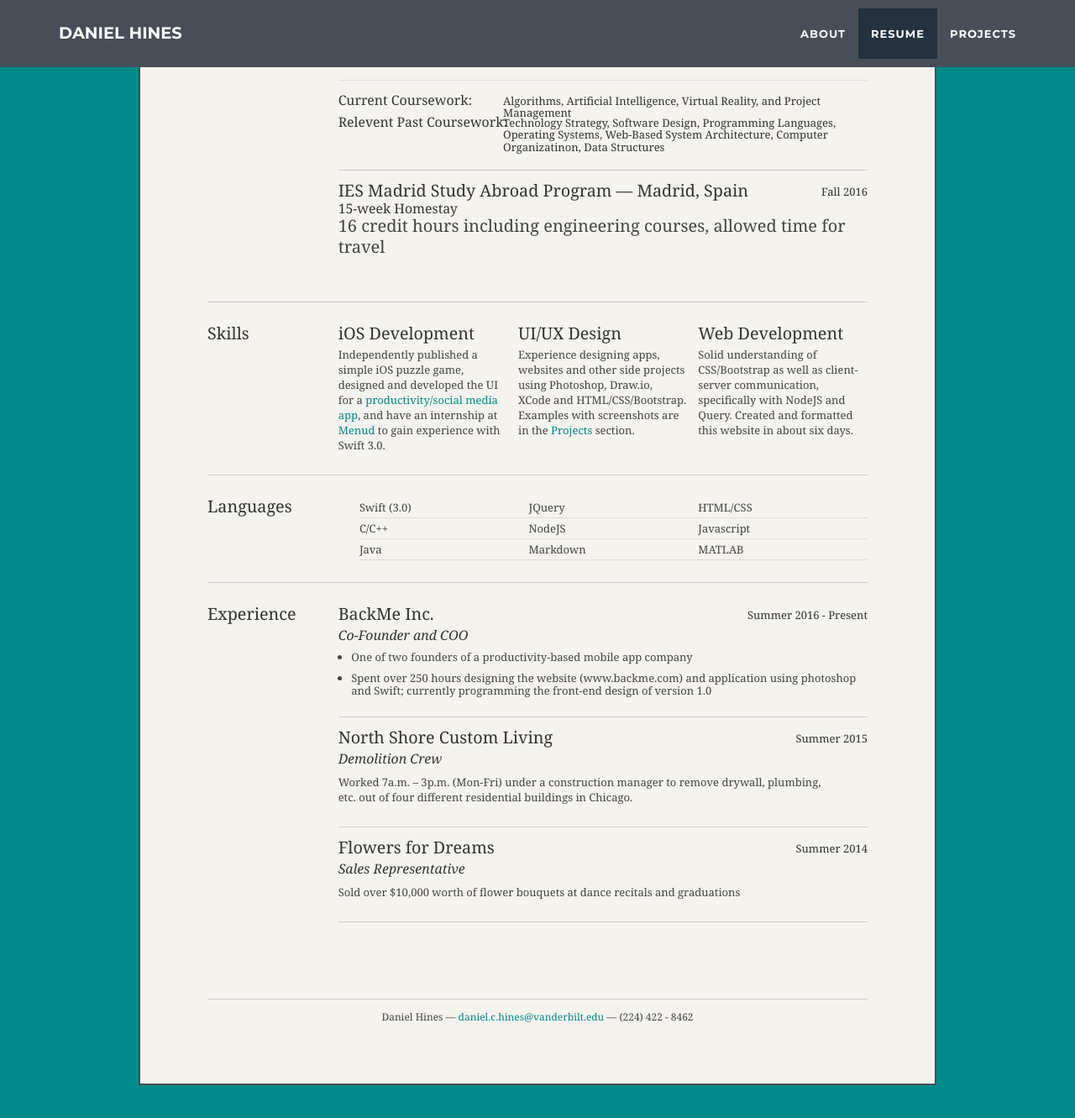
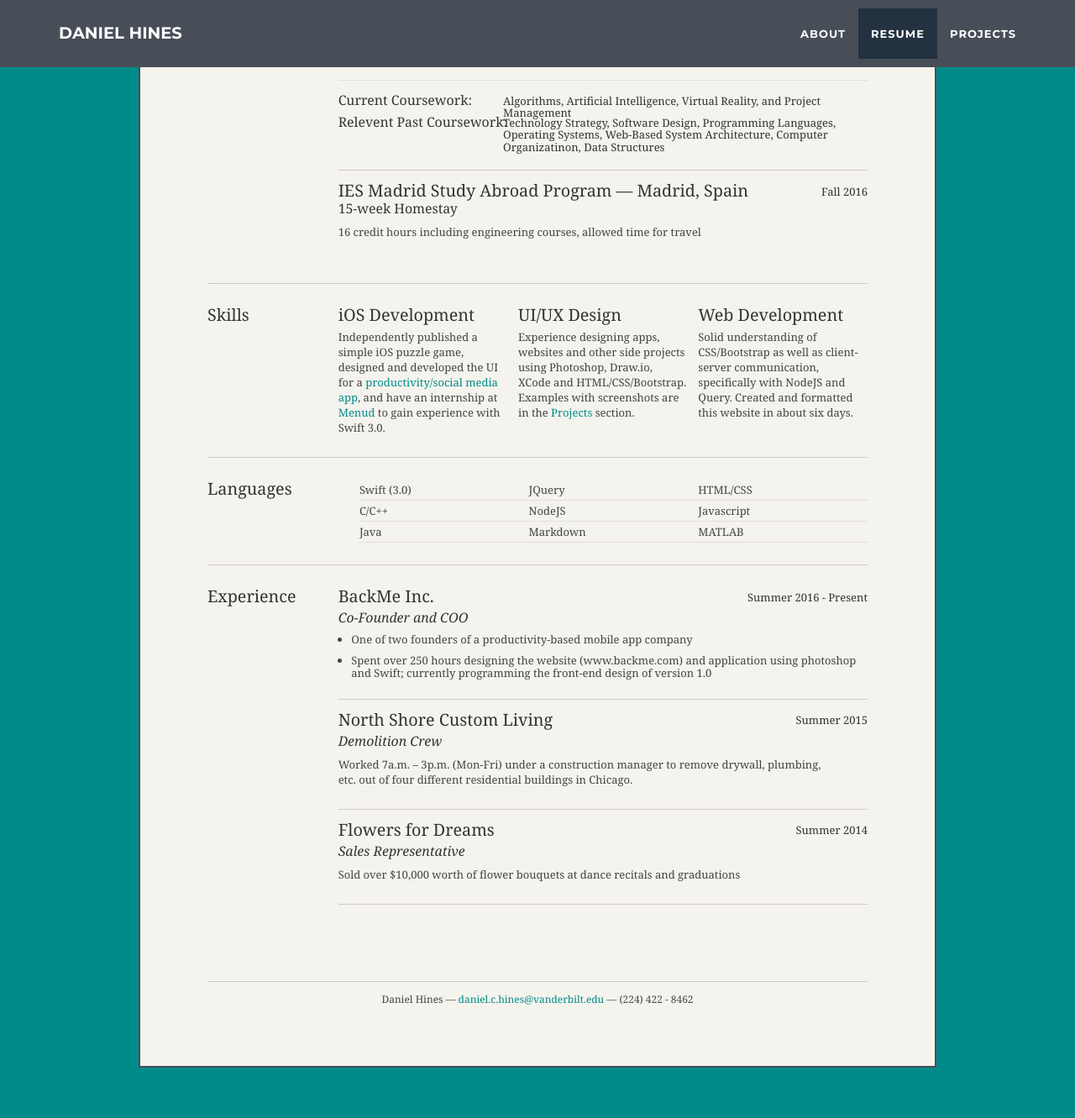
Before and after one commit to danielchines/danielchines.github.io, a Jekyll site: the page built from index.html, in a window 1280 px wide and 1400 px high, scrolled down 1908 px. Shown: the top 1331 px of the window at 84% size. Built offline with Jekyll 4.4.1, drawn with Linux system fonts in a browser that asks for light colours.

Commit message:
Update resume.css

```diff
--- a/_includes/css/resume.css
+++ b/_includes/css/resume.css
@@ -56,7 +56,7 @@ a#pdf:hover { background: #222; }
 .education .coursework h3 { width: 222px; float: left; font-weight: bold; }
 #bd .education .coursework h4 { position: absolute; width: 434px; top: 2px; }
 .coursework .last { padding-bottom: 4em; }
-p.education { margin-top: 10px }
+p.education-p { margin-top: 10px; font-size: 100%; line-height: 18px; }
 
 /* //-- Experience/Jobs -- */
 #bd .job { position: relative; margin-bottom: 1em; padding-bottom: 1em; border-bottom: 1px solid #ccc; }
```
